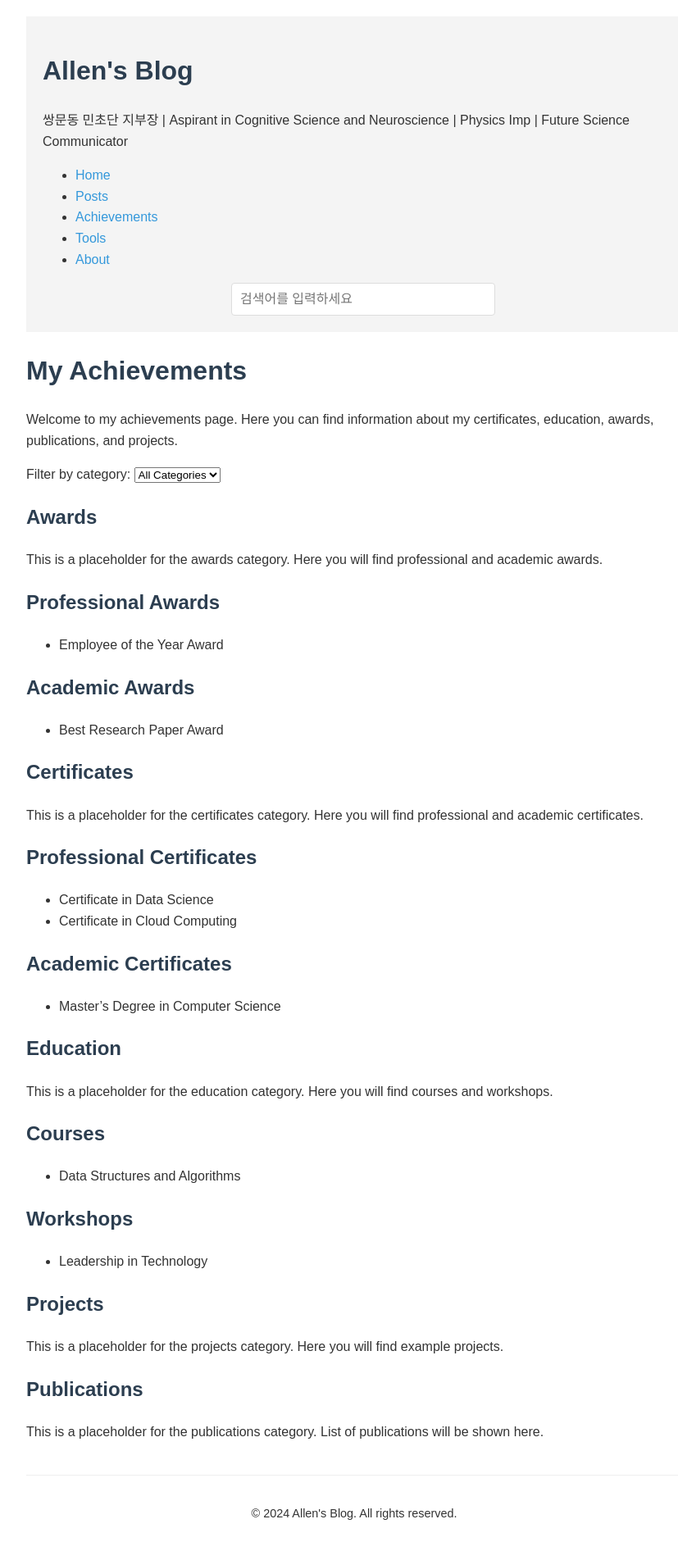
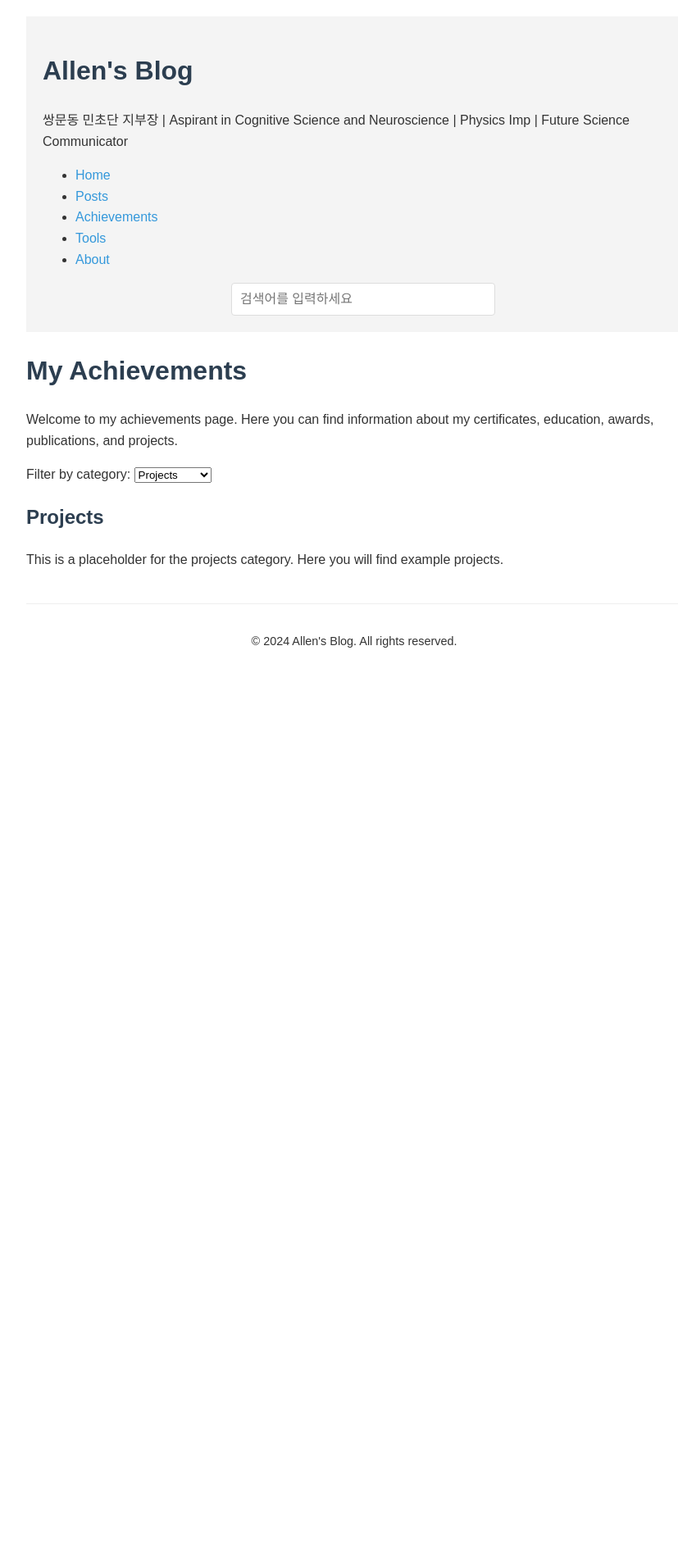
Before and after one commit to allenkang92/allenkang92.github.io, a Jekyll site: the page built from achievements.md, in a window 1280 px wide. Shown: the whole page at 82% size, without its empty margins (208-1035 px from the left). Built offline with Jekyll 4.4.1, drawn with Linux system fonts in a browser that asks for light colours; after the commit the page ends 900 px from its top, so only the background shows below that; some of the changed lines change nothing that is shown.

Commit message:
인덱스 수정

```diff
--- a/achievements.md
+++ b/achievements.md
@@ -10,7 +10,6 @@ Welcome to my achievements page. Here you can find information about my certific
 <div class="category-filter">
   <label for="achievement-category-select">Filter by category:</label>
   <select id="achievement-category-select" onchange="filterAchievements()">
-    <option value="all">All Categories</option>
     {% for achievement in site.achievements %}
       <option value="{{ achievement.category }}">{{ achievement.title }}</option>
     {% endfor %}
@@ -41,7 +40,7 @@ function filterAchievements() {
   var categories = document.getElementsByClassName('achievement-category');
 
   for (var i = 0; i < categories.length; i++) {
-    if (selectedCategory === 'all' || categories[i].getAttribute('data-category') === selectedCategory) {
+    if (categories[i].getAttribute('data-category') === selectedCategory) {
       categories[i].style.display = 'block';
     } else {
       categories[i].style.display = 'none';
@@ -53,6 +52,9 @@ document.addEventListener('DOMContentLoaded', function() {
   var achievementCategorySelect = document.getElementById('achievement-category-select');
   if (achievementCategorySelect) {
     achievementCategorySelect.addEventListener('change', filterAchievements);
+    // 페이지 로드 시 첫 번째 카테고리 선택 및 필터링
+    achievementCategorySelect.selectedIndex = 3;
+    filterAchievements();
   }
 });
 </script>
```
